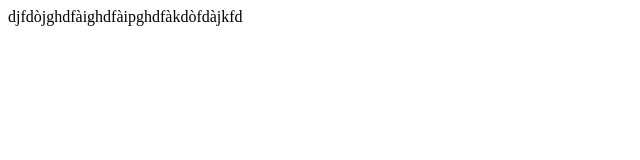
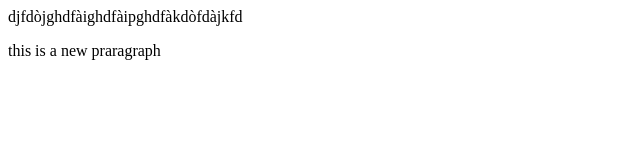
Before and after one commit to adamkhamismohammedabdeljalil/repo1, a plain HTML site: page index.html in a window 1280 px wide. Shown: the whole page, without its empty margins (0-640 px from the left). Drawn offline with Linux system fonts and the light colour scheme.

Commit message:
my first commit form local machine

```diff
--- a/index.html
+++ b/index.html
@@ -4,5 +4,6 @@
    </head>
    <body>
       <p>djfdòjghdfàighdfàipghdfàkdòfdàjkfd</p>
+      <p>this is a new praragraph</p>
    </body>
 </html>
```
